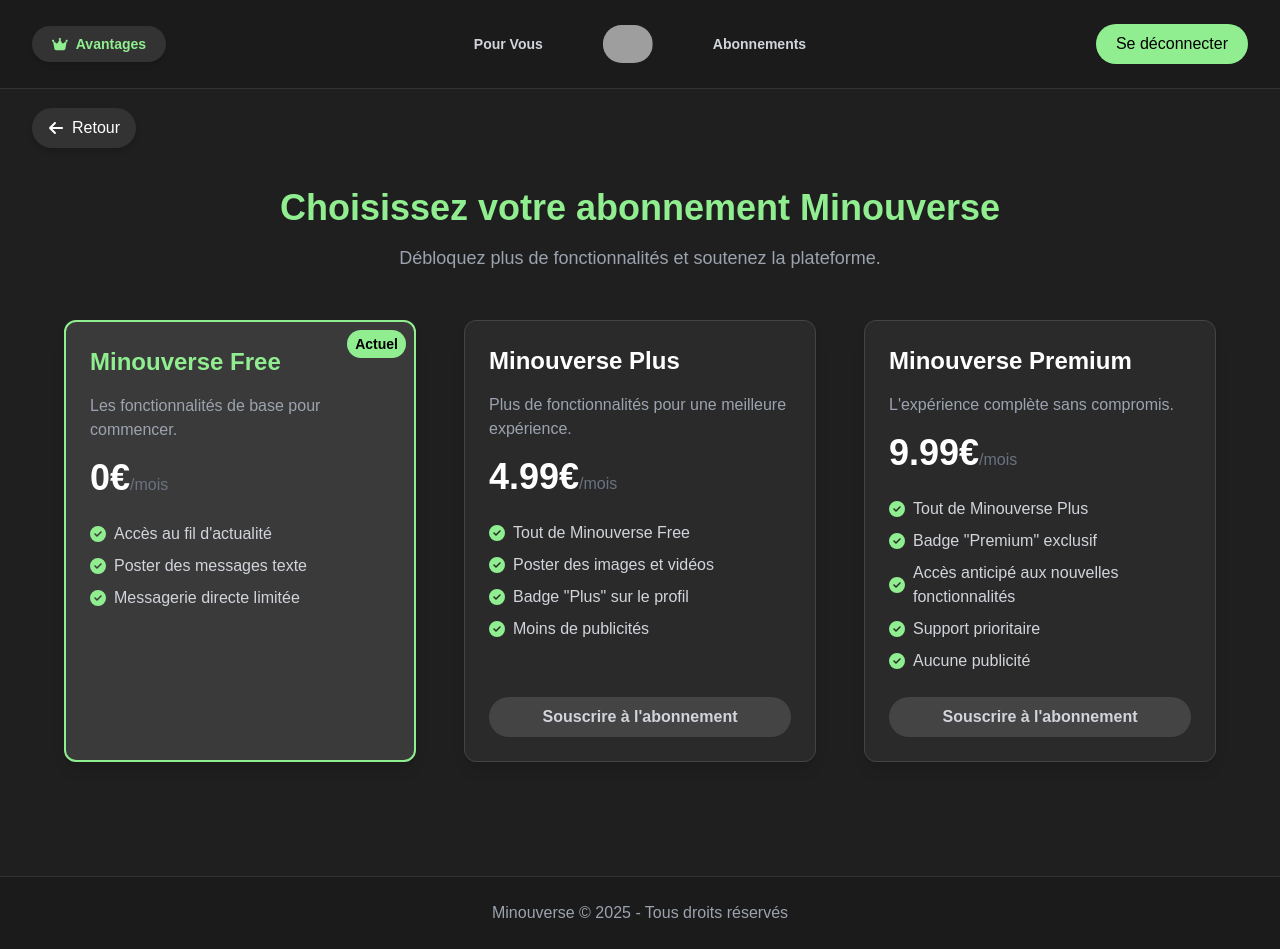
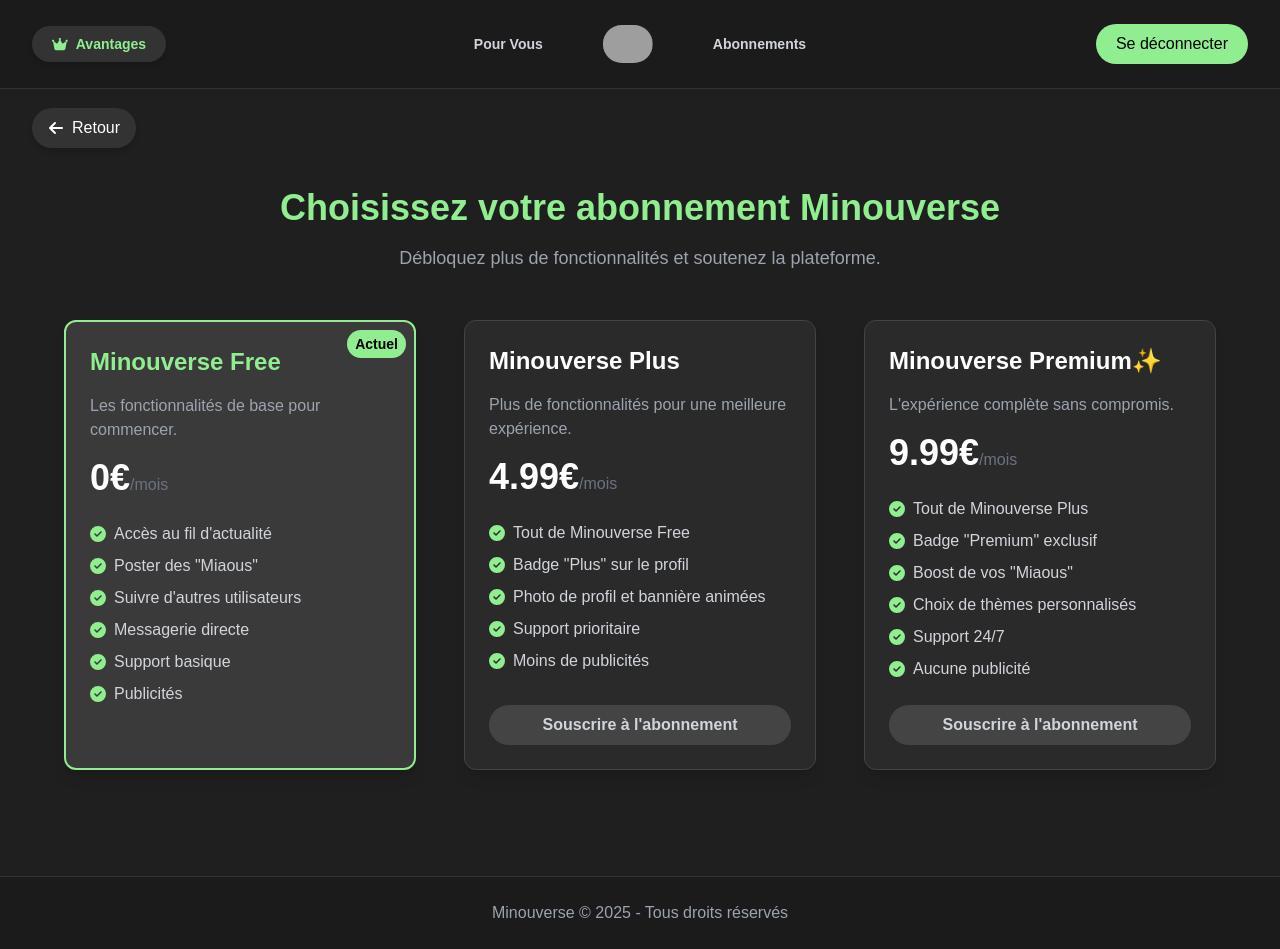
Before and after one commit to havenito/Twitter_Like, a Next.js app: page /premium in a window 1280 px wide. Built offline with nearby package versions, Linux system fonts and the light colour scheme; grey boxes are pictures that could not be loaded.

Commit message:
edit premium features

```diff
--- a/src/app/(main)/premium/page.js
+++ b/src/app/(main)/premium/page.js
@@ -14,9 +14,12 @@ const subscriptionPlans = [
     description: 'Les fonctionnalités de base pour commencer.',
     price: '0€',
     features: [
-      'Accès au fil d\'actualité',
-      'Poster des messages texte',
-      'Messagerie directe limitée',
+        'Accès au fil d\'actualité',
+        'Poster des "Miaous"',
+        'Suivre d\'autres utilisateurs',
+        'Messagerie directe',
+        'Support basique',
+        'Publicités',
     ],
   },
   {
@@ -26,21 +29,23 @@ const subscriptionPlans = [
     price: '4.99€',
     features: [
       'Tout de Minouverse Free',
-      'Poster des images et vidéos',
       'Badge "Plus" sur le profil',
+      'Photo de profil et bannière animées',
+      'Support prioritaire',
       'Moins de publicités',
     ],
   },
   {
     id: 'premium',
-    name: 'Minouverse Premium',
+    name: 'Minouverse Premium✨',
     description: 'L\'expérience complète sans compromis.',
     price: '9.99€',
     features: [
       'Tout de Minouverse Plus',
       'Badge "Premium" exclusif',
-      'Accès anticipé aux nouvelles fonctionnalités',
-      'Support prioritaire',
+      'Boost de vos "Miaous"',
+      'Choix de thèmes personnalisés',
+      'Support 24/7',
       'Aucune publicité',
     ],
   },
```
